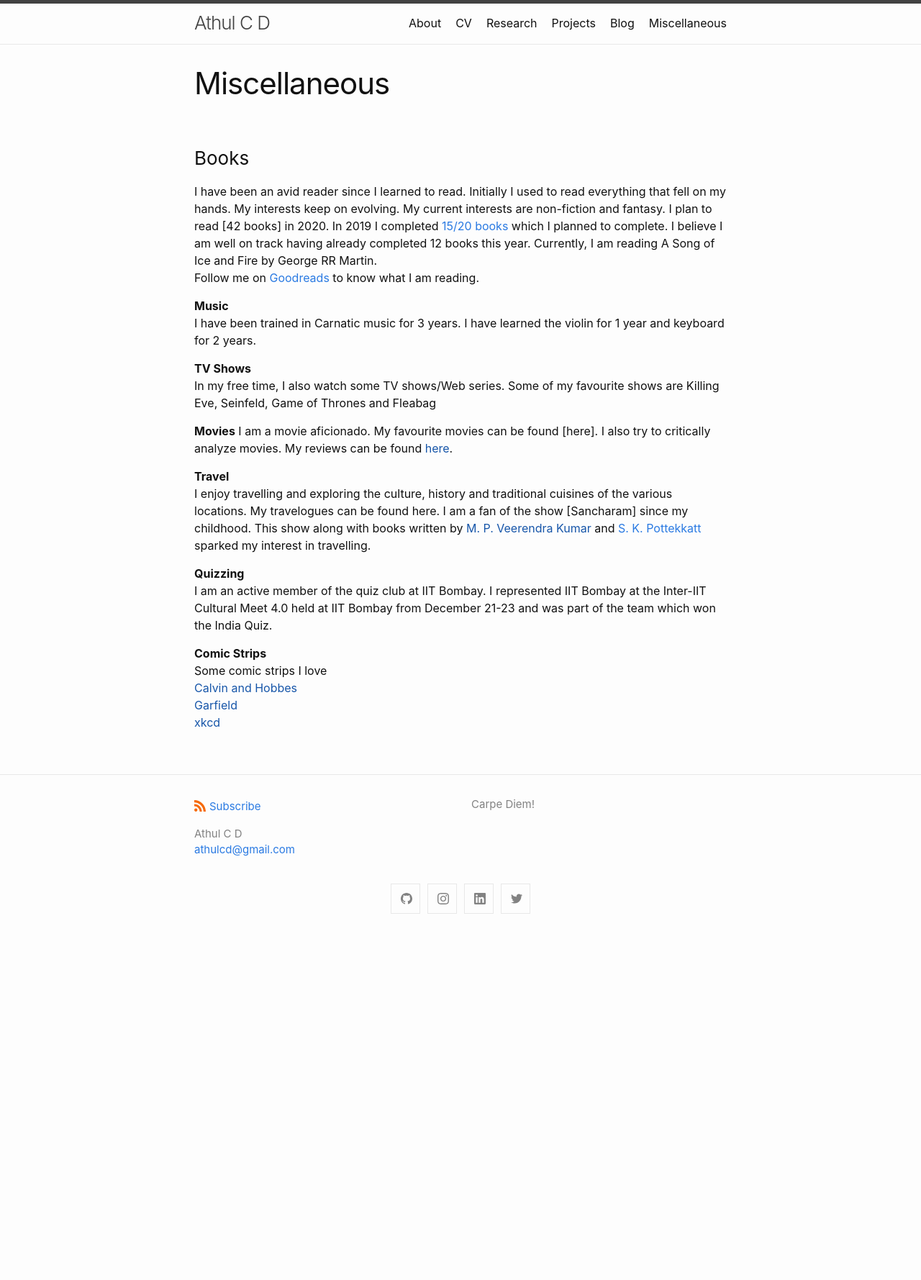
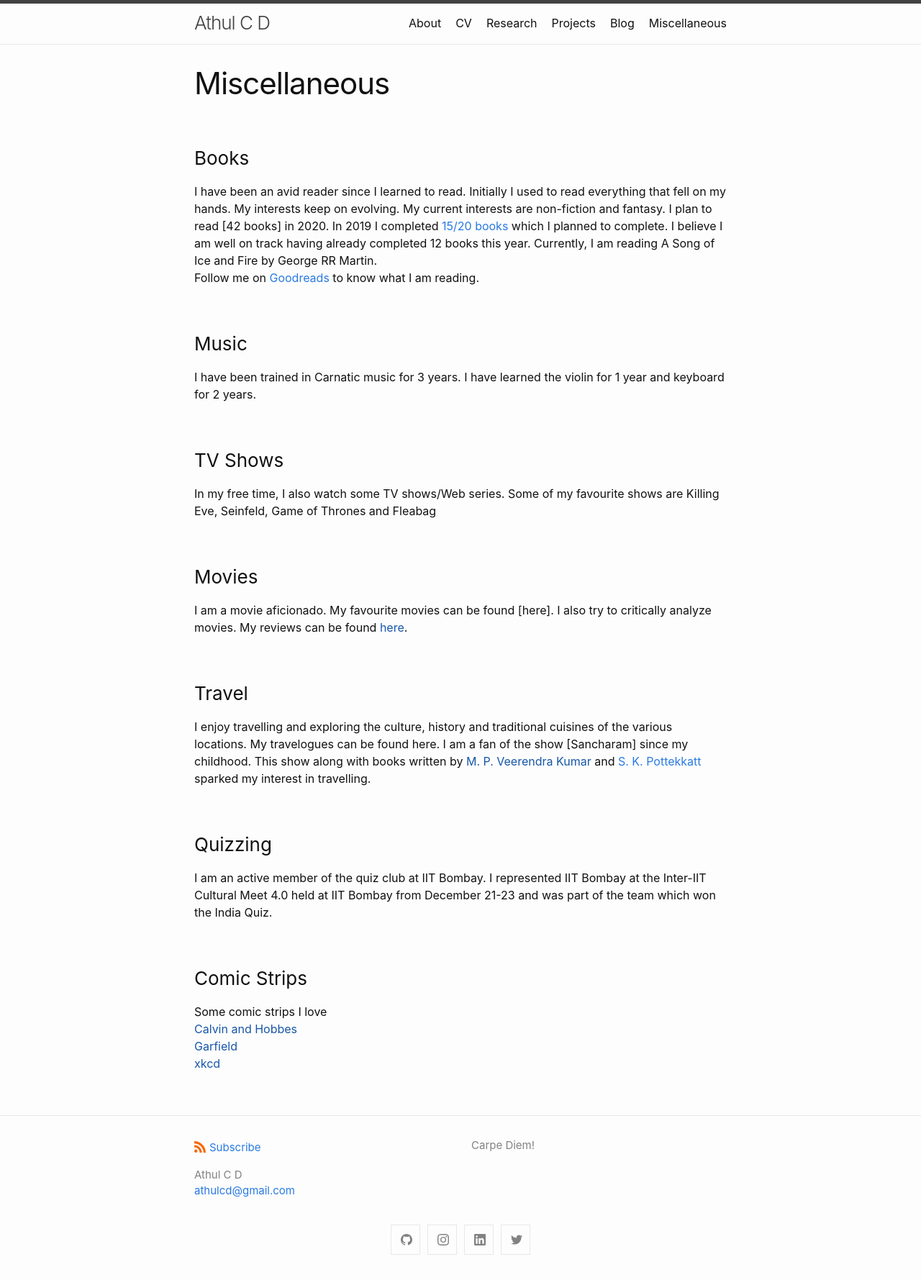
Before and after one commit to athulcd/athulcd.github.io, a Jekyll site: the page built from miscellaneous.md, in a window 1280 px wide. Shown: the whole page at 72% size. Built offline with Jekyll 4.4.1, drawn with Linux system fonts in a browser that asks for light colours; before the commit the page ends 1305 px from its top, so only the background shows below that.

```diff
--- a/miscellaneous.md
+++ b/miscellaneous.md
@@ -8,23 +8,23 @@ permalink: /miscellaneous/
 I have been an avid reader since I learned to read. Initially I used to read everything that fell on my hands. My interests keep on evolving. My current interests are non-fiction and fantasy. I plan to read [42 books] in 2020. In 2019 I completed [15/20 books](https://www.goodreads.com/user/year_in_books/2019/91377546) which I planned to complete. I believe I am well on track having already completed 12 books this year. Currently, I am reading A Song of Ice and Fire by George RR Martin.
 Follow me on [Goodreads](https://www.goodreads.com/user/show/91377546-athul-c-d) to know what I am reading.
 
-**Music**
+### Music
 I have been trained in Carnatic music for 3 years. I have learned the violin for 1 year and keyboard for 2 years.
 
-**TV Shows**
+### TV Shows
 In my free time, I also watch some TV shows/Web series. Some of my favourite shows are Killing Eve, Seinfeld, Game of Thrones and Fleabag
 
 
-**Movies**
+### Movies
 I am a movie aficionado. My favourite movies can be found [here]. I also try to critically analyze movies. My reviews can be found [here]().
 
-**Travel**
+### Travel
 I enjoy travelling and exploring the culture, history and traditional cuisines of the various locations. My travelogues can be found here. I am a fan of the show [Sancharam] since my childhood. This show along with books written by [M. P. Veerendra Kumar]() and [S. K. Pottekkatt](https://en.wikipedia.org/wiki/S._K._Pottekkatt) sparked my interest in travelling.
 
-**Quizzing**
+### Quizzing
 I am an active member of the quiz club at IIT Bombay. I represented IIT Bombay at the Inter-IIT Cultural Meet 4.0 held at IIT Bombay from December 21-23 and was part of the team which won the India Quiz.
 
-**Comic Strips**
+### Comic Strips
 Some comic strips I love
 [Calvin and Hobbes]()
 [Garfield]()
```
